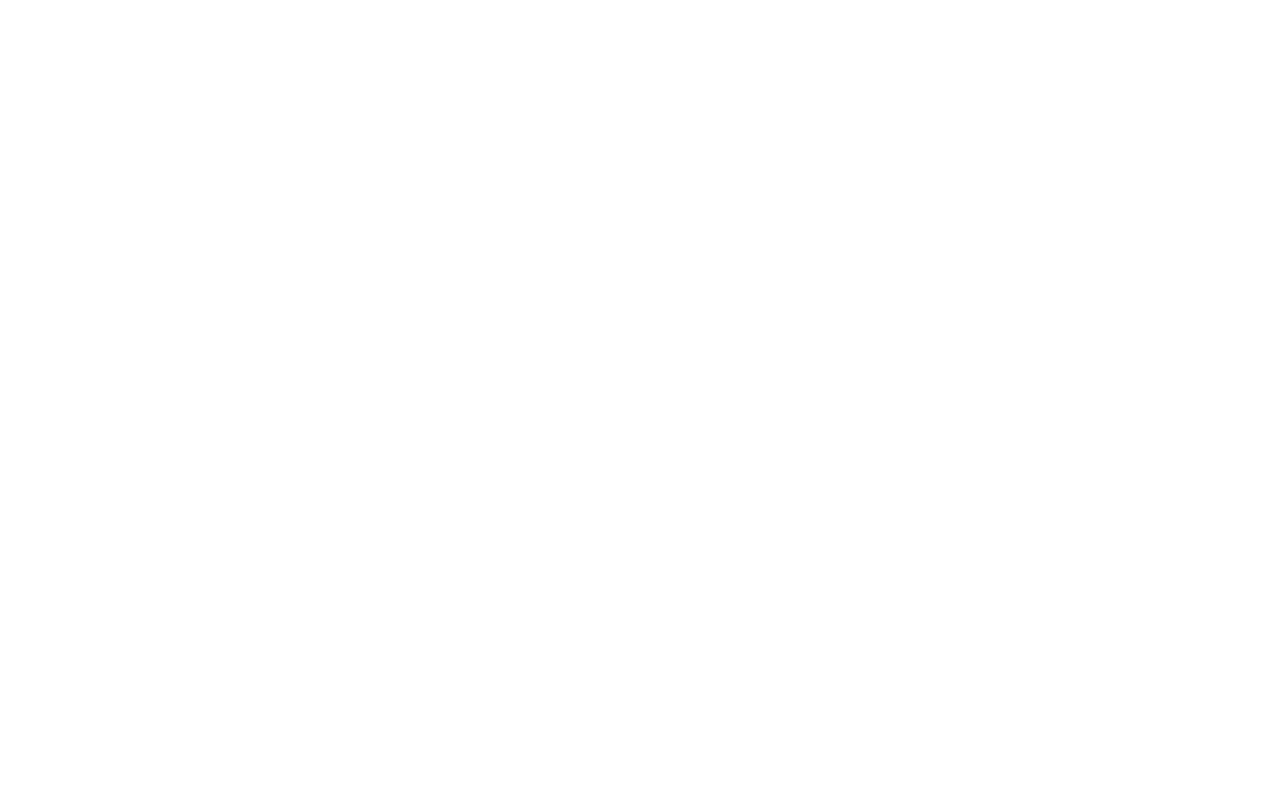
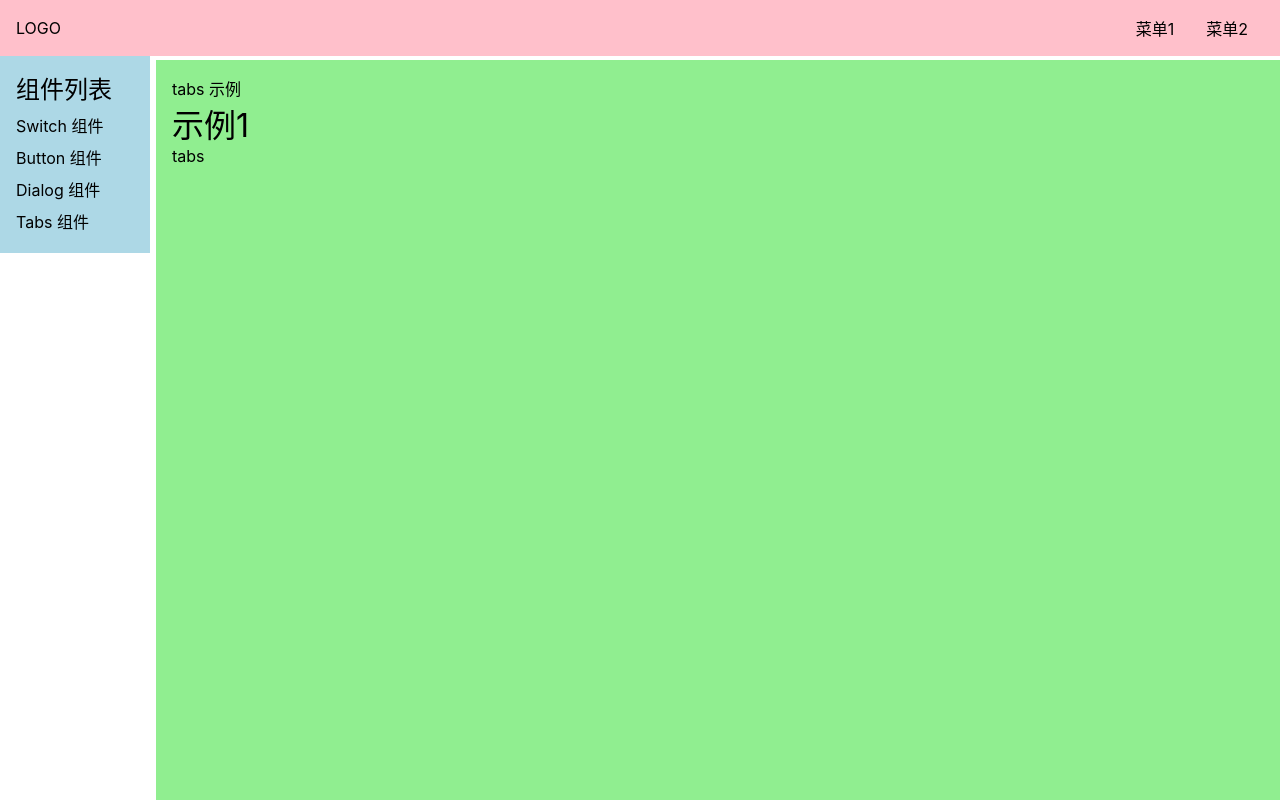
Before and after one commit to LarryZhaoSSS/vue3-ui-parts, a Vue app: page /#/doc/tabs in a window 1280 px wide. Before the commit this address had no page. Built offline with nearby package versions, Linux system fonts and the light colour scheme.

Commit message:
创建tab组件

```diff
--- /dev/null
+++ b/src/lib/Tab.vue
@@ -0,0 +1,18 @@
+<template>
+<div>
+  tab
+</div>
+</template>
+
+<script lang="ts">
+export default {
+  setup() {
+
+    return {}
+  }
+}
+</script>
+
+<style lang="scss" scoped>
+
+</style>
--- /dev/null
+++ b/src/lib/Tabs.vue
@@ -0,0 +1,15 @@
+<template>
+<div>
+  tabs
+</div>
+</template>
+
+<script lang="ts">
+export default {
+
+}
+</script>
+
+<style scoped>
+
+</style>
--- a/src/router.ts
+++ b/src/router.ts
@@ -4,6 +4,7 @@
 import SwitchDemo from './views/SwitchDemo.vue';
 import ButtonDemo from './views/ButtonDemo.vue';
 import DialogDemo from './views/DialogDemo.vue';
+import TabsDemo from './views/TabsDemo.vue'
 const history = createWebHashHistory();
 const router = createRouter({
   history,
@@ -19,6 +20,10 @@
           path: 'dialog',
           component: DialogDemo,
         },
+        {
+          path:'tabs',
+          component:TabsDemo
+        }
       ],
     },
   ],
--- /dev/null
+++ b/src/views/TabsDemo.vue
@@ -0,0 +1,29 @@
+<template>
+<div>
+  tabs 示例
+</div>
+<h1>示例1</h1>
+<Tabs>
+  <Tab title="导航1">内容1</Tab>
+  <Tab title="导航2">内容2</Tab>
+</Tabs>
+</template>
+
+<script lang="ts">
+import Tabs from '../lib/Tabs.vue'
+import Tab from '../lib/Tab.vue'
+export default {
+  components: {
+    Tabs,
+    Tab
+  },
+  setup() {
+
+    return {}
+  }
+}
+</script>
+
+<style lang="scss" scoped>
+
+</style>
```
